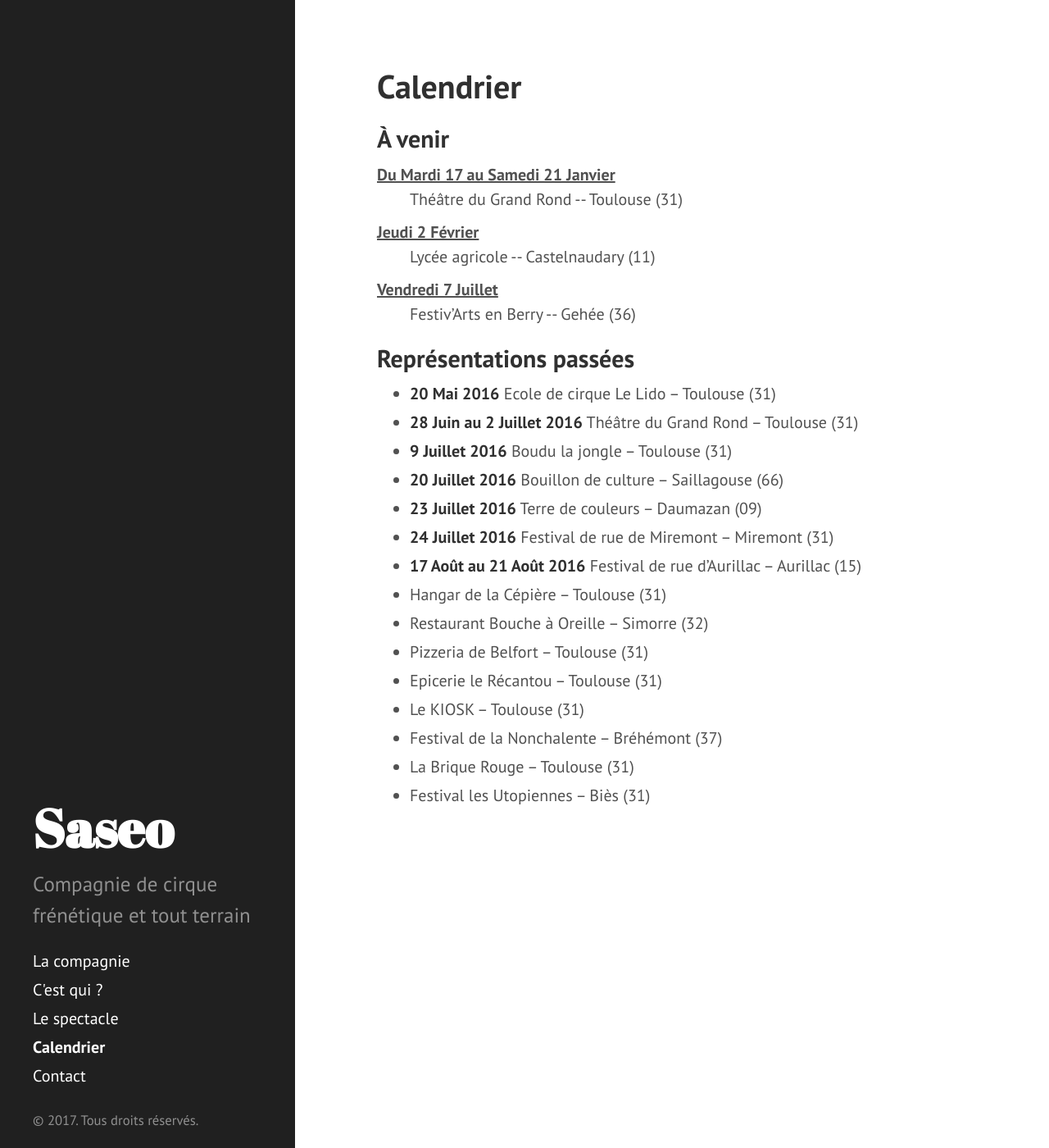
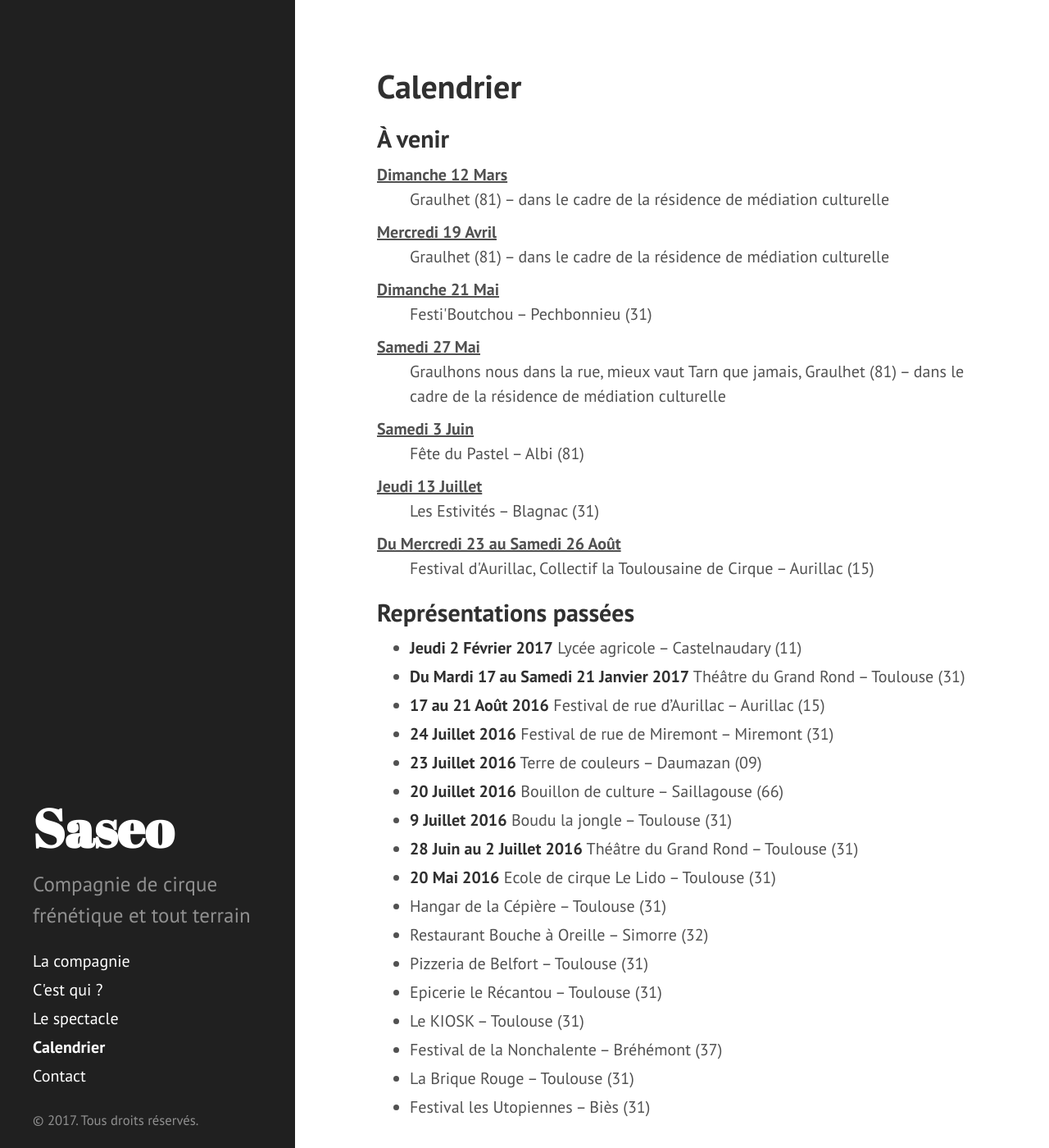
Before and after one commit to rizoom/saseo.org, a Jekyll site: the page built from calendrier.md, in a window 1280 px wide and 1400 px high. Shown: the whole window at 82% size. Built offline with Jekyll 4.4.1, drawn with Linux system fonts in a browser that asks for light colours.

Commit message:
update calendar

```diff
--- a/calendrier.md
+++ b/calendrier.md
@@ -7,23 +7,33 @@ sidebar_order: 3
 ## À venir
 
 <dl>
-  <dt><u>Du Mardi 17 au Samedi 21 Janvier</u></dt>
-  <dd>Théâtre du Grand Rond -- Toulouse (31)</dd>
-  <dt><u>Jeudi 2 Février</u></dt>
-  <dd>Lycée agricole -- Castelnaudary (11)</dd>
-  <dt><u>Vendredi 7 Juillet</u></dt>
-  <dd>Festiv’Arts en Berry -- Gehée (36)</dd>
+  <dt><u>Dimanche 12 Mars</u></dt>
+  <dd>Graulhet (81) &ndash; dans le cadre de la résidence de médiation culturelle</dd>
+  <dt><u>Mercredi 19 Avril</u></dt>
+  <dd>Graulhet (81) &ndash; dans le cadre de la résidence de médiation culturelle</dd>
+  <dt><u>Dimanche 21 Mai</u></dt>
+  <dd>Festi'Boutchou &ndash; Pechbonnieu (31)</dd>
+  <dt><u>Samedi 27 Mai</u></dt>
+  <dd>Graulhons nous dans la rue, mieux vaut Tarn que jamais, Graulhet (81) &ndash; dans le cadre de la résidence de médiation culturelle</dd>
+  <dt><u>Samedi 3 Juin</u></dt>
+  <dd>Fête du Pastel &ndash; Albi (81)</dd>
+  <dt><u>Jeudi 13 Juillet</u></dt>
+  <dd>Les Estivités &ndash; Blagnac (31)</dd>
+  <dt><u>Du Mercredi 23 au Samedi 26 Août</u></dt>
+  <dd>Festival d'Aurillac, Collectif la Toulousaine de Cirque &ndash; Aurillac (15)</dd>
 </dl>
 
 ## Représentations passées
 
+- **Jeudi 2 Février 2017** Lycée agricole -- Castelnaudary (11)
+- **Du Mardi 17 au Samedi 21 Janvier 2017** Théâtre du Grand Rond -- Toulouse (31)
+- **17 au 21 Août 2016** Festival de rue d'Aurillac -- Aurillac (15)
+- **24 Juillet 2016** Festival de rue de Miremont -- Miremont (31)
+- **23 Juillet 2016** Terre de couleurs -- Daumazan (09)
+- **20 Juillet 2016** Bouillon de culture -- Saillagouse (66)
+- **9 Juillet 2016** Boudu la jongle -- Toulouse (31)
+- **28 Juin au 2 Juillet 2016** Théâtre du Grand Rond -- Toulouse (31)
 - **20 Mai 2016** Ecole de cirque Le Lido -- Toulouse (31)
-- **28 Juin au 2 Juillet 2016** Théâtre du Grand Rond -- Toulouse (31)
-- **9 Juillet 2016** Boudu la jongle -- Toulouse (31)
-- **20 Juillet 2016** Bouillon de culture -- Saillagouse (66)
-- **23 Juillet 2016** Terre de couleurs -- Daumazan (09)
-- **24 Juillet 2016** Festival de rue de Miremont -- Miremont (31)
-- **17 Août au 21 Août 2016** Festival de rue d'Aurillac -- Aurillac (15)
 - Hangar de la Cépière -- Toulouse (31)
 - Restaurant Bouche à Oreille -- Simorre (32)
 - Pizzeria de Belfort -- Toulouse (31)
```
